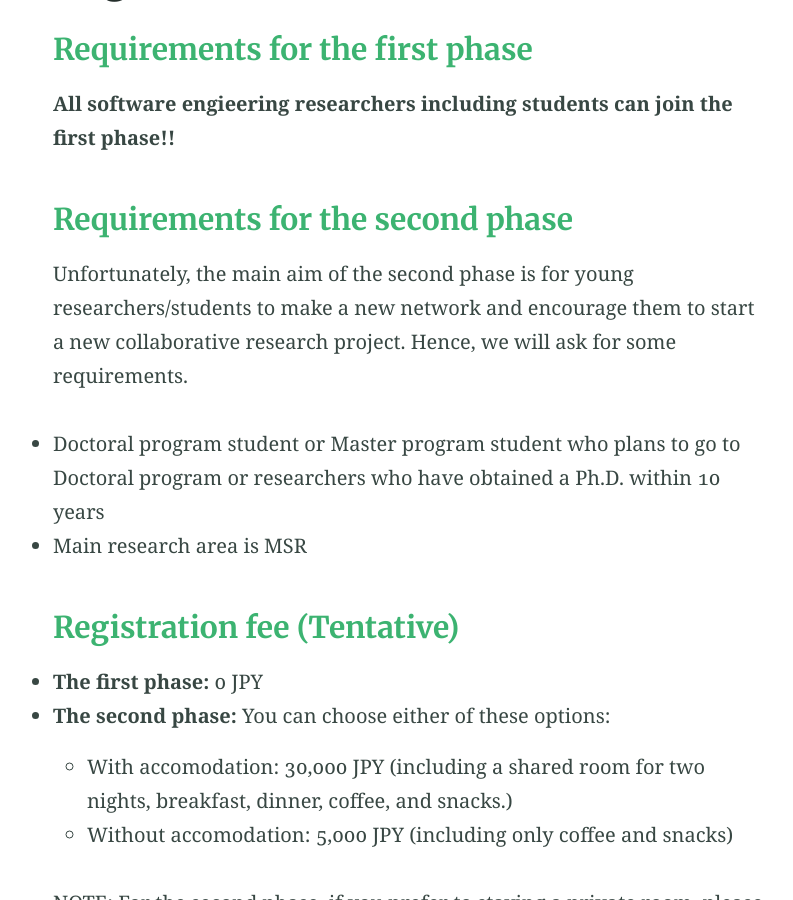
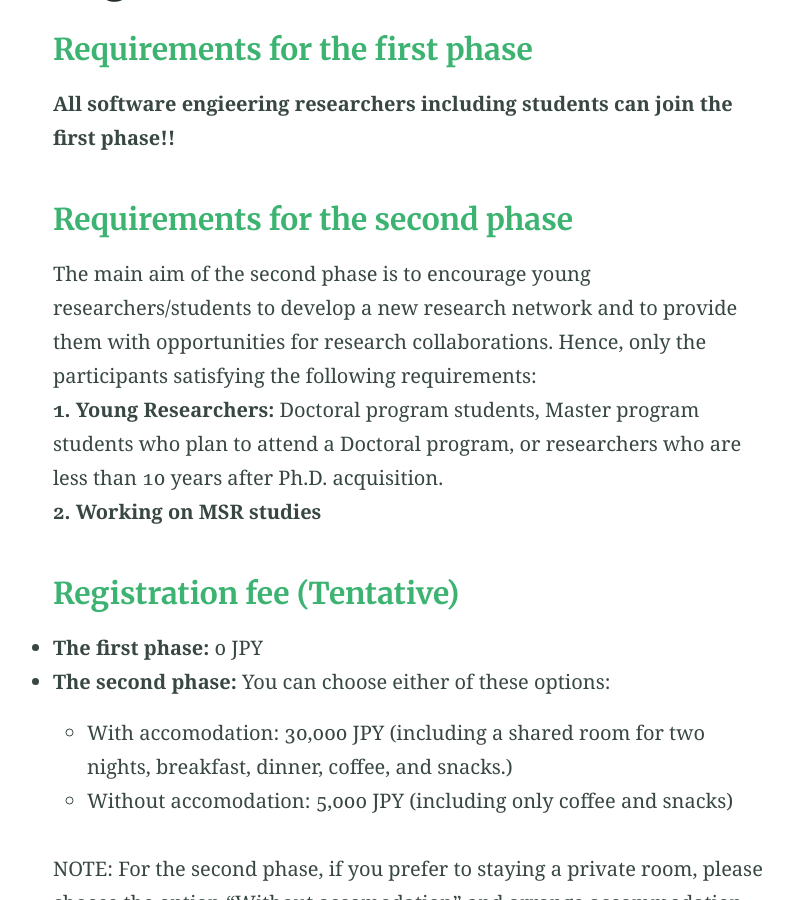
Before and after one commit to msr-asia-summit/msr-asia-summit.github.io, a Jekyll site: the page built from registration.md, in a window 1280 px wide and 900 px high, scrolled down 790 px. Shown: the whole window, without its empty margins (230-1023 px from the left). Built offline with Jekyll 4.4.1, drawn with Linux system fonts in a browser that asks for light colours; some of the changed text lies outside the part shown.

Commit message:
Make them consistent

```diff
--- a/registration.md
+++ b/registration.md
@@ -11,9 +11,9 @@ excerpt: "MSR Asia Summit 2023 Registration"
 <b>All software engieering researchers including students can join the first phase!!</b>
 
 ### <font color="MediumSeaGreen">Requirements for the second phase</font>
-Unfortunately, the main aim of the second phase is for young researchers/students to make a new network and encourage them to start a new collaborative research project. Hence, we will ask for some requirements.
-- Doctoral program student or Master program student who plans to go to Doctoral program or researchers who have obtained a Ph.D. within 10 years
-- Main research area is MSR
+The main aim of the second phase is to encourage young researchers/students to develop a new research network and to provide them with opportunities for research collaborations. Hence, only the participants satisfying the following requirements:<br>
+<b>1. Young Researchers:</b> Doctoral program students, Master program students who plan to attend a Doctoral program, or researchers who are less than 10 years after Ph.D. acquisition.<br>
+<b>2. Working on MSR studies</b>
 
 
 ### <font color="MediumSeaGreen">Registration fee (Tentative)</font>
```
Also changed, not shown: other parts of registration.md (+1 -1 lines).
